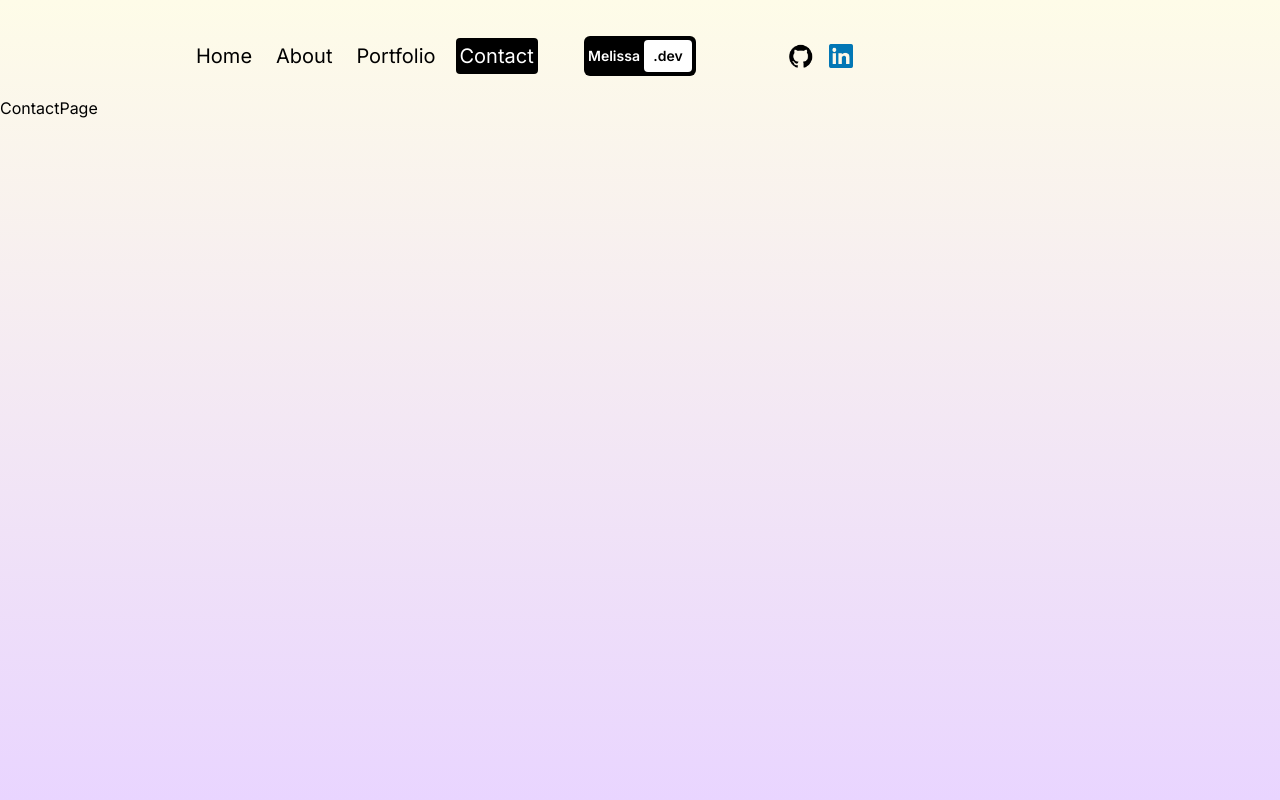
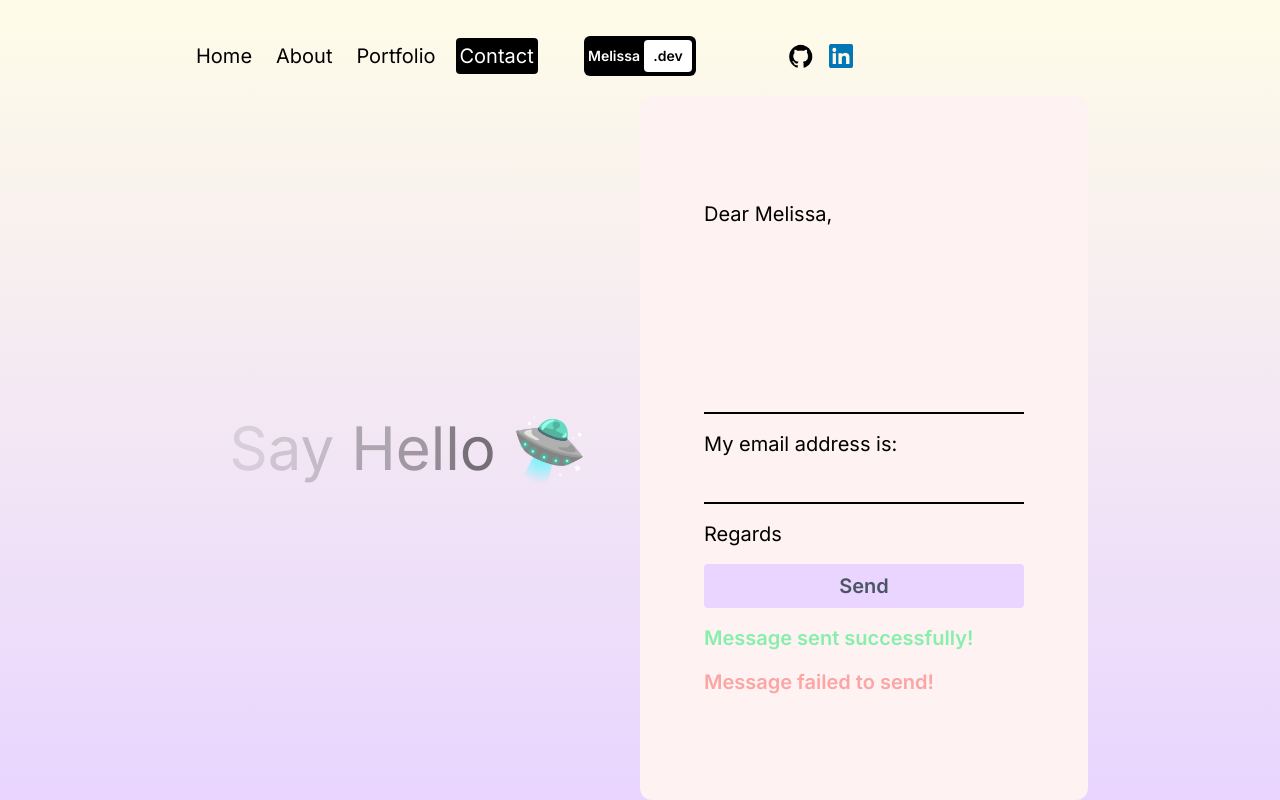
Before and after one commit to Melissa-Shao/Melissa-Portfolio-Website, a Next.js app: page /contact in a window 1280 px wide. Built offline with nearby package versions, Linux system fonts and the light colour scheme.

Commit message:
Write the frontend for the contact page

```diff
--- a/src/app/contact/page.jsx
+++ b/src/app/contact/page.jsx
@@ -1,13 +1,44 @@
 "use client";
 import { motion } from "framer-motion";
+import { useState } from "react";
 
 const Contactpage = () => {
+  const text = 'Say Hello';
+
+  const [success, setSuccess] = useState(true);
+  const [error, setError] = useState(true);
+
   return (
     <motion.div className="h-full"
       initial={{ y: "-200vh" }}
       animate={{ y: "0%" }}
       transition={{ duration: 1 }}>
-      ContactPage</motion.div>
+      <div className="h-full flex flex-col lg:flex-row px-4 sm:px-8 md:px-12 lg:px-20 xl:px-48">
+        {/* text container */}
+        <div className="h-1/2 lg:h-full lg:w-1/2 flex items-center justify-center text-4xl md:text-6xl">
+          <div className="">
+            {text.split("").map((letter, index) => (
+              <motion.span key={index} initial={{ opacity: 1 }} animate={{ opacity: 0 }} transition={{ duration: 2, repeat: Infinity, delay: index * 0.1 }} className="">{letter}</motion.span>
+            ))}
+            <span className="text-4xl md:text-6xl p-4">🛸</span>
+          </div>
+        </div>
+
+        {/* form container */}
+        <form action="" className="h-1/2 lg:h-full lg:w-1/2 bg-red-50 rounded-xl text-xl flex flex-col gap-4 justify-center p-4 md:p-8 lg:p-16">
+          <span>Dear Melissa,</span>
+          <textarea rows={6}
+            className="bg-transparent border-b-2 border-b-black outline-none resize-none" />
+          <span>My email address is:</span>
+          <input type="text" className="bg-transparent border-b-2 border-b-black outline-none" />
+          <span>Regards</span>
+          <button className="bg-purple-200 rounded font-semibold text-gray-600 p-2">Send</button>
+          {success && <span className="text-green-300 font-semibold">Message sent successfully!</span>}
+          {error && <span className="text-red-300 font-semibold">Message failed to send!</span>}
+        </form>
+
+      </div>
+    </motion.div >
   )
 };
 
```
